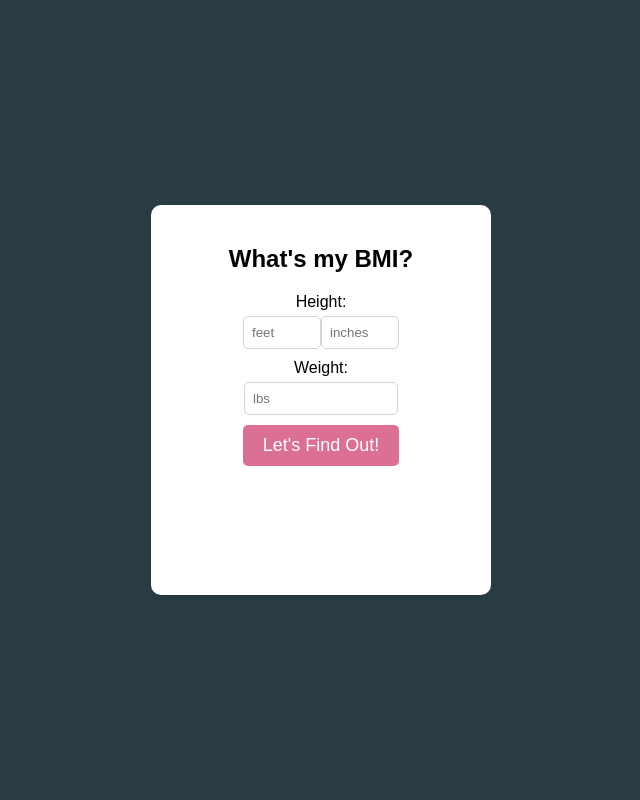
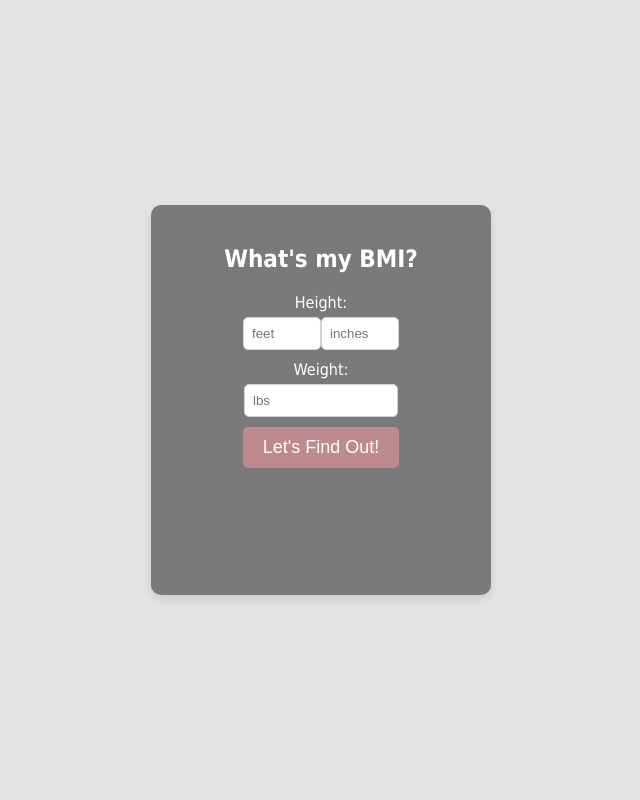
Before and after one commit to jadethomp/bmiCalculator, a Flask app: page / in a window 1280 px wide. Shown: the whole page, without its empty margins (319-959 px from the left). Run offline with Flask 3, Linux system fonts and the light colour scheme.

Commit message:
UI changes

```diff
--- a/static/css/style.css
+++ b/static/css/style.css
@@ -1,20 +1,21 @@
 body {
-    font-family: Arial, sans-serif;
+    font-family: Tahoma, sans-serif;
     display: flex;
     justify-content: center;
     align-items: center;
     height: 100vh;
     margin: 0;
-    background-color: #2A3D45;
+    background-color: #E3E3E3;
 }
 
 .fancybox {
-    background-color: white;
+    background-color: #7a7a7a;
     border-radius: 10px;
     box-shadow: 0 4px 8px rgba(0, 0, 0, 0.1);
     padding: 20px;
     width: 300px;
     height: 350px;
+    color: white;
 }
 
 .inlineboxes {
@@ -50,7 +51,7 @@ label {
 
 .submitbutton {
     padding: 10px 20px;
-    background-color: palevioletred;
+    background-color: #be8990;
     color: #fff;
     border: none;
     border-radius: 5px;
```
